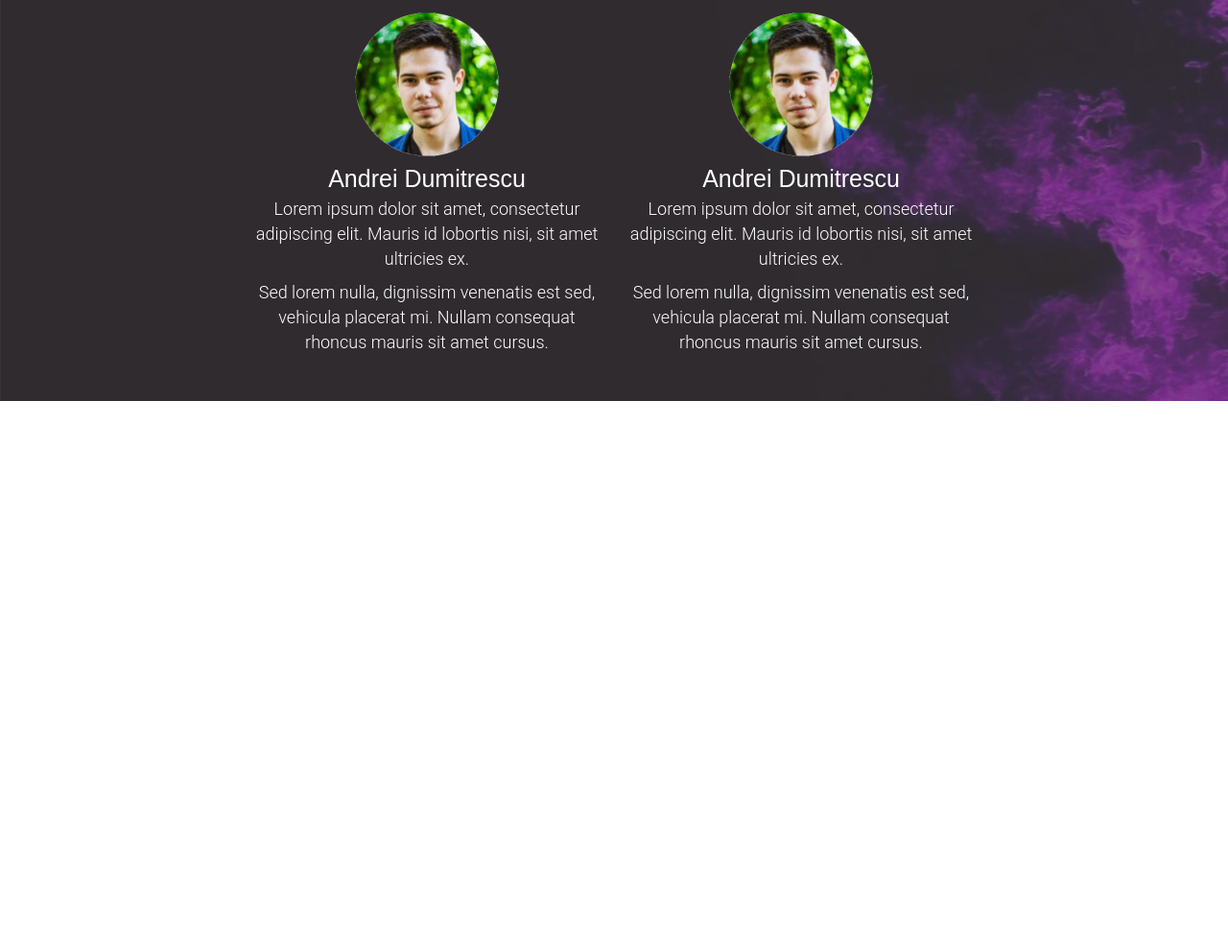
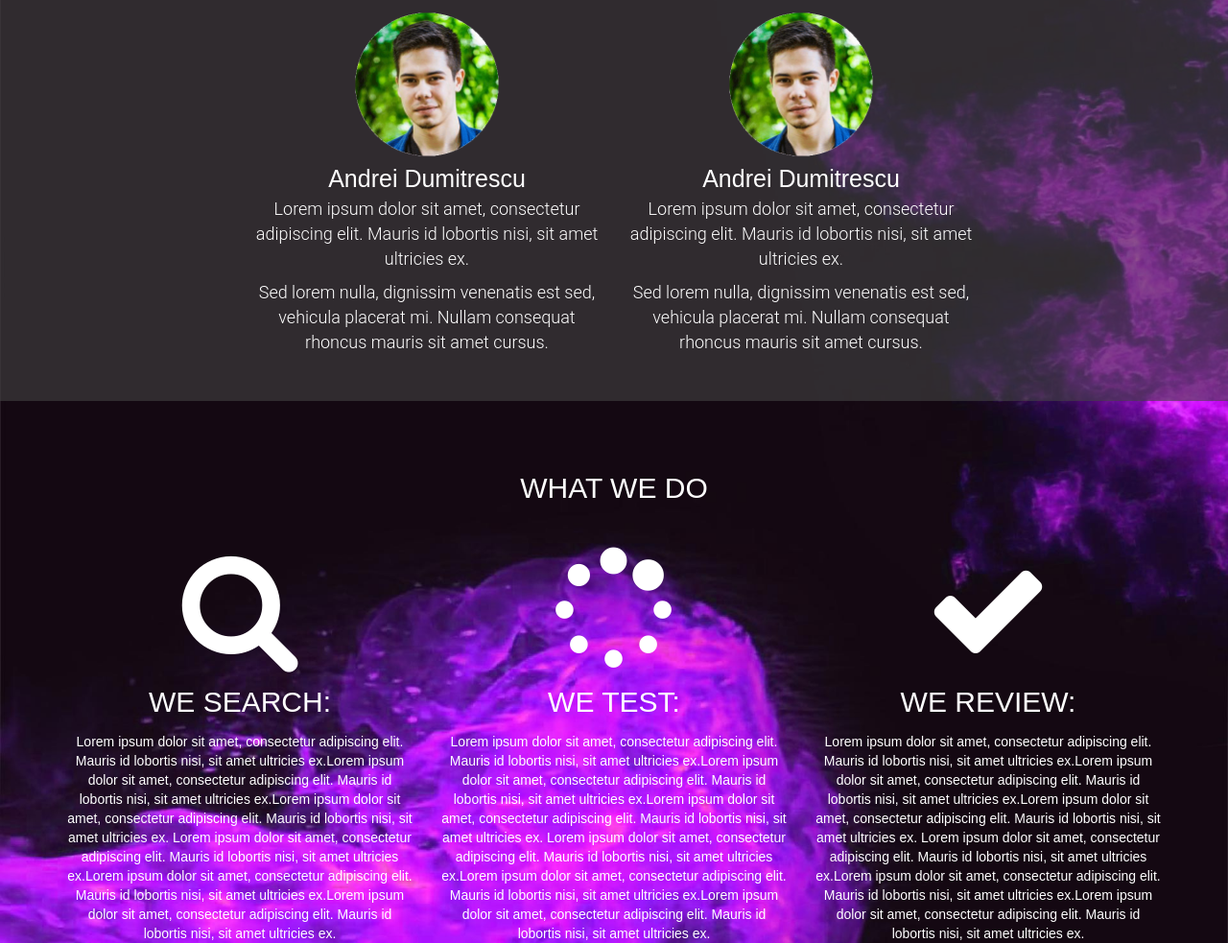
Before and after one commit to andumy/IesitoriiDinCamera, a plain HTML site: page initializr/index.html in a window 1280 px wide. Shown: the part 1236-2219 px from the top of the page at 96% size. Before the commit the page ends 1654 px from the top, so only its background shows below. Drawn offline with nearby package versions, Linux system fonts and the light colour scheme.

Commit message:
what-we-do-menu
what-we-do-menu not optimized

```diff
--- a/initializr/css/main.css
+++ b/initializr/css/main.css
@@ -396,3 +396,27 @@ a:hover,a:active{
     width:45%;
     height: auto;
 }
+.what-we-do-title{
+     font-family: "Roboto Bold",Arial,sans-serif;
+    font-size: 30px;
+    margin-top: 40px;
+    margin-bottom: 40px;
+}
+.what-we-do{
+    font-family: "Roboto Bold",Arial,sans-serif;
+    margin-top: 30px;
+    text-align: center;
+    color:white;
+}
+.what-we-do i{
+
+    font-size: 130px
+}
+.what-we-do p{
+    margin-top: 10px;
+    font-size: 30px
+}
+.what-we-do span{
+
+    font-size: 14px;
+}
--- a/initializr/index.html
+++ b/initializr/index.html
@@ -11,6 +11,8 @@
         <meta name="viewport" content="width=device-width, initial-scale=1">
         <link href='https://fonts.googleapis.com/css?family=Roboto:300' rel='stylesheet' type='text/css'>
         <link href='css/font-awesome.min.css' rel='stylesheet' type="text/css">
+
+        <link rel="stylesheet" href="font-awesome-animation.min.css">
         <link rel="stylesheet" href="css/bootstrap.min.css">
         <link rel="stylesheet" href="css/bootstrap-theme.min.css">
         <link rel="stylesheet" href="css/main.css">
@@ -39,6 +41,7 @@
                 <div class="col-sm-10 col-sm-offset-1 col-md-8 col-md-offset-2 col-lg-8 col-lg-offset-3">
                     <ul class="navbar-nav nav">
                         <a href="#"><li class="active">HOME</li></a>
+                        <a href="#what-we-do"><li>WHAT WE DO</li></a>
                         <a href="#"><li>REVIEWS</li></a>
                         <a href="#"><li>OUR SCORES</li></a>
                         <a href="#"><li>CONTACT</li></a>
@@ -173,7 +176,62 @@
             </div>
         </div>
     </div>
+    <div class="container">
+        <div class="what-we-do">
+            <div class="row">
+               <div class="col-xs-12">
+                   <div class="what-we-do-title" id="what-we-do">
+                       WHAT WE DO
+                   </div>
+               </div>
 
+                <div class="col-xs-12 col-sm-4">
+                    <div class="what-we-do-t" id="what-we-do">
+                        <i class="fa  fa-search" aria-hidden="true"></i>
+                        <p>
+                            WE SEARCH:
+                        </p>
+                        <span>
+                           Lorem ipsum dolor sit amet, consectetur adipiscing elit. Mauris id lobortis nisi, sit amet ultricies ex.Lorem ipsum dolor sit amet, consectetur adipiscing elit. Mauris id lobortis nisi, sit amet ultricies ex.Lorem ipsum dolor sit amet, consectetur adipiscing elit. Mauris id lobortis nisi, sit amet ultricies ex.
+                        </span>
+                        <span class="xs-hidden">
+                           Lorem ipsum dolor sit amet, consectetur adipiscing elit. Mauris id lobortis nisi, sit amet ultricies ex.Lorem ipsum dolor sit amet, consectetur adipiscing elit. Mauris id lobortis nisi, sit amet ultricies ex.Lorem ipsum dolor sit amet, consectetur adipiscing elit. Mauris id lobortis nisi, sit amet ultricies ex.
+                        </span>
+                    </div>
+                </div>
+
+                <div class="col-xs-12 col-sm-4">
+                    <div class="what-we-do-t" id="what-we-do">
+                        <i class="fa fa-spinner fa-pulse fa-3x fa-fw margin-bottom"></i>
+                        <p>
+                            WE TEST:
+                        </p>
+                        <span>
+                           Lorem ipsum dolor sit amet, consectetur adipiscing elit. Mauris id lobortis nisi, sit amet ultricies ex.Lorem ipsum dolor sit amet, consectetur adipiscing elit. Mauris id lobortis nisi, sit amet ultricies ex.Lorem ipsum dolor sit amet, consectetur adipiscing elit. Mauris id lobortis nisi, sit amet ultricies ex.
+                        </span>
+                        <span class="xs-hidden">
+                           Lorem ipsum dolor sit amet, consectetur adipiscing elit. Mauris id lobortis nisi, sit amet ultricies ex.Lorem ipsum dolor sit amet, consectetur adipiscing elit. Mauris id lobortis nisi, sit amet ultricies ex.Lorem ipsum dolor sit amet, consectetur adipiscing elit. Mauris id lobortis nisi, sit amet ultricies ex.
+                        </span>
+                    </div>
+                </div>
+
+                <div class="col-xs-12 col-sm-4">
+                    <div class="what-we-do-t" id="what-we-do">
+                        <i class="fa  fa-check" aria-hidden="true"></i>
+                        <p>
+                            WE REVIEW:
+                        </p>
+                        <span>
+                           Lorem ipsum dolor sit amet, consectetur adipiscing elit. Mauris id lobortis nisi, sit amet ultricies ex.Lorem ipsum dolor sit amet, consectetur adipiscing elit. Mauris id lobortis nisi, sit amet ultricies ex.Lorem ipsum dolor sit amet, consectetur adipiscing elit. Mauris id lobortis nisi, sit amet ultricies ex.
+                        </span>
+                        <span class="xs-hidden">
+                           Lorem ipsum dolor sit amet, consectetur adipiscing elit. Mauris id lobortis nisi, sit amet ultricies ex.Lorem ipsum dolor sit amet, consectetur adipiscing elit. Mauris id lobortis nisi, sit amet ultricies ex.Lorem ipsum dolor sit amet, consectetur adipiscing elit. Mauris id lobortis nisi, sit amet ultricies ex.
+                        </span>
+                    </div>
+                </div>
+            </div>
+        </div>
+    </div>
         <script src="//ajax.googleapis.com/ajax/libs/jquery/1.11.2/jquery.min.js"></script>
         <script>window.jQuery || document.write('<script src="js/vendor/jquery-1.11.2.min.js"><\/script>')</script>
 
```
